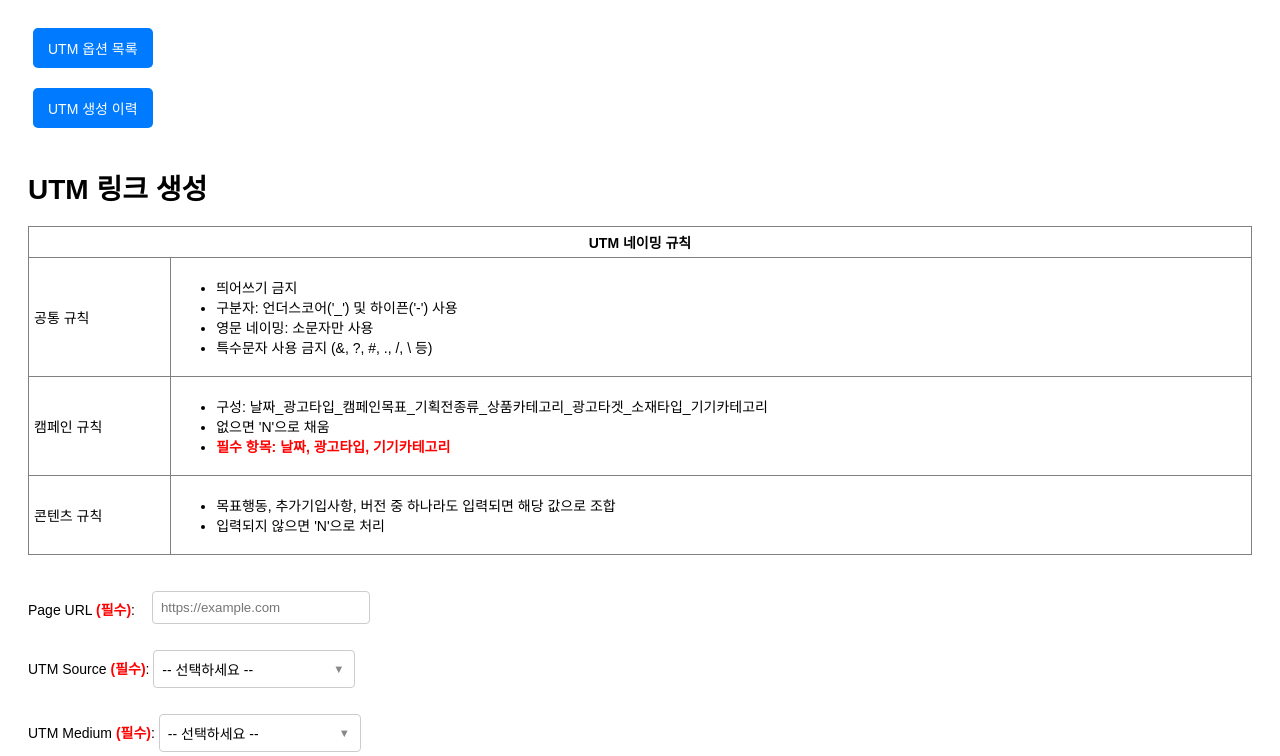
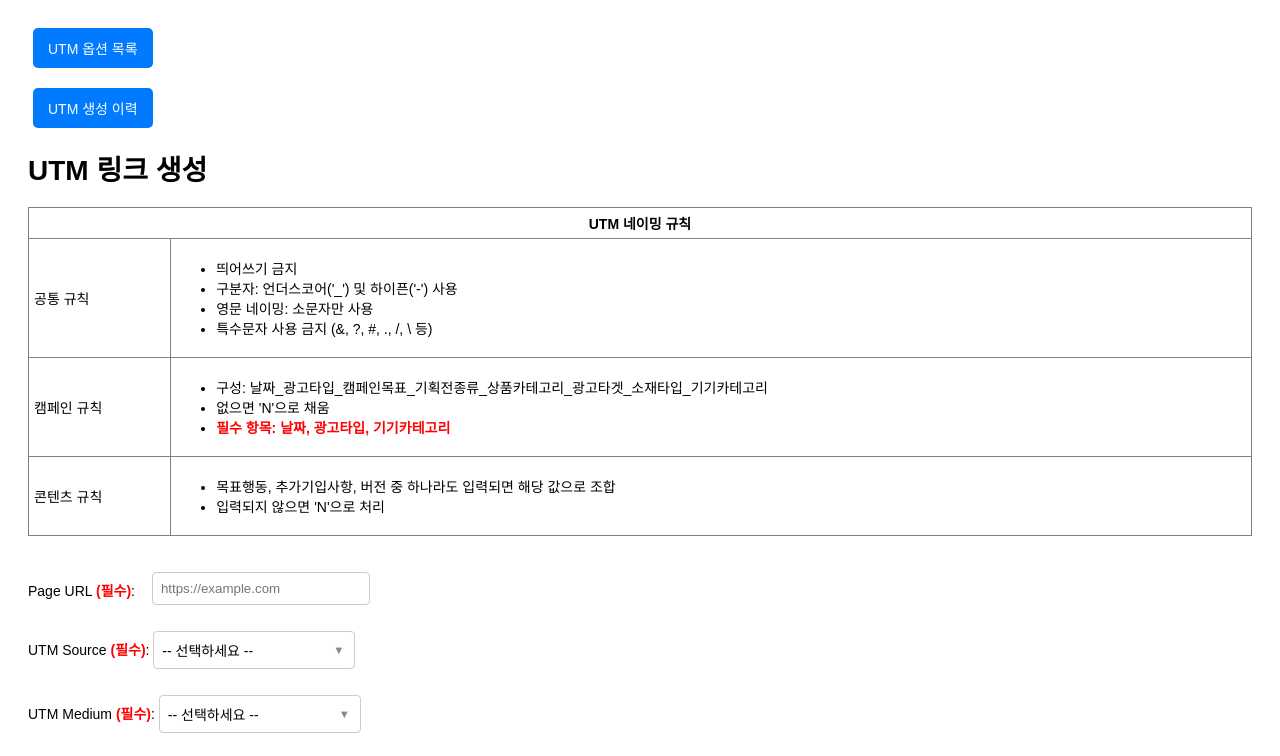
Before and after one commit to ih-chooo/source_medium_drop, a plain HTML site: page index.html in a window 1280 px wide. Shown: the top 756 px of the page. Drawn offline with Linux system fonts and the light colour scheme; no server answers.

Commit message:
index.html button box css update

```diff
--- a/index.html
+++ b/index.html
@@ -10,7 +10,6 @@
 /* 기본 스타일 - 사용자님 코드 유지 */
 body { font-family: sans-serif; padding: 20px; font-size: 14px; }
 .dv1, .dv2, .dv3 { margin-bottom: 20px; }
-.button-box{ display: inline-block;}
 .button-container { margin-bottom: 20px; }
 .button-container button { padding: 10px 15px; font-size: 1em; cursor: pointer; background-color: #007bff; color: white; border: none; border-radius: 5px; }
 .button-container button:hover { background-color: #0056b3; }
@@ -49,13 +48,11 @@ legend { font-weight: bold; }
 
 <div class="dv1">
 <div class="dv2">
-    <div class="button-box">
-        <div class="button-container">
-            <button onclick="location.href='https://ih-chooo.github.io/utm_key_value_list/'">UTM 옵션 목록</button>
-        </div>
-        <div class="button-container">
-            <button onclick="location.href='https://ih-chooo.github.io/utmHistory/'">UTM 생성 이력</button>
-        </div>
+    <div class="button-container">
+        <button onclick="location.href='https://ih-chooo.github.io/utm_key_value_list/'">UTM 옵션 목록</button>
+    </div>
+    <div class="button-container">
+        <button onclick="location.href='https://ih-chooo.github.io/utmHistory/'">UTM 생성 이력</button>
     </div>
     <h1>UTM 링크 생성</h1>
     <table border="1" cellpadding="5" style="width:100%; border-collapse: collapse;">
```
